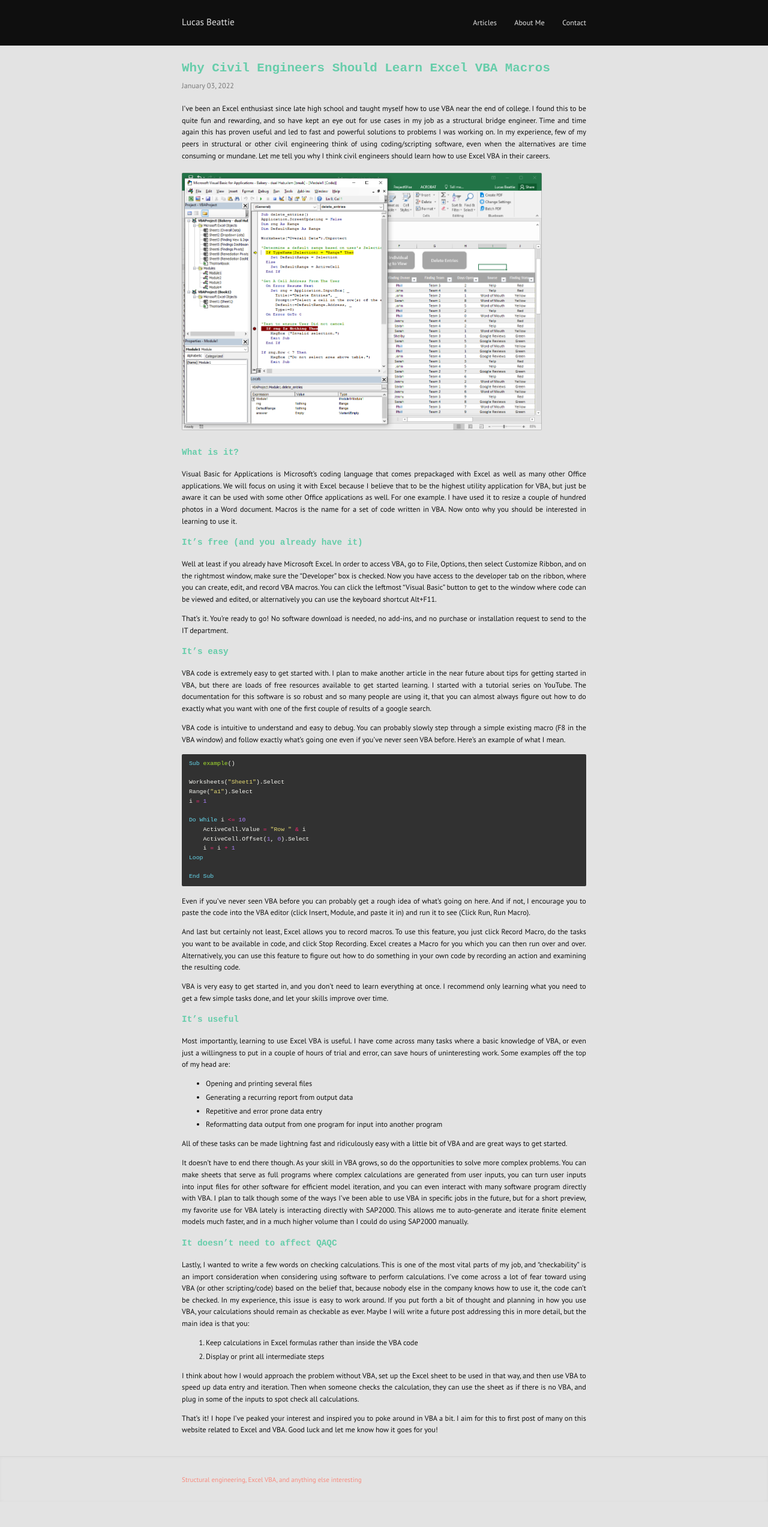
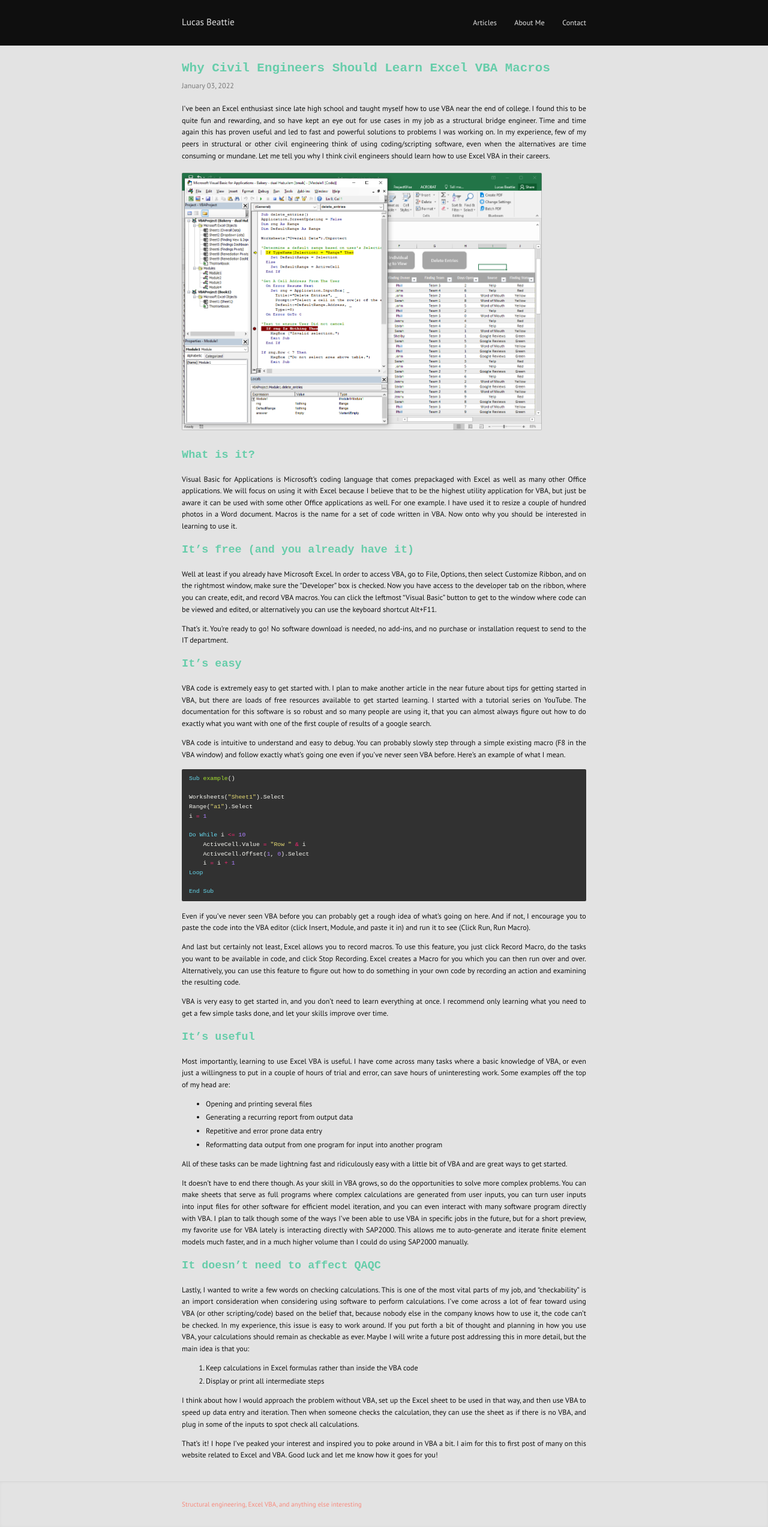
Before and after one commit to labeattie/lucasbeattiedotcom, a Jekyll site: the page built from _posts/2022-01-03-why-civil-engineers-vba.md, in a window 1280 px wide. Shown: the whole page at 60% size. Built offline with Jekyll 4.4.1, drawn with Linux system fonts in a browser that asks for light colours; before the commit the page ends 2503 px from its top, so only the background shows below that.

Commit message:
header font

```diff
--- a/_posts/2022-01-03-why-civil-engineers-vba.md
+++ b/_posts/2022-01-03-why-civil-engineers-vba.md
@@ -10,17 +10,17 @@ I've been an Excel enthusiast since late high school and taught myself how to us
 
 ![VBA](/assets/vba generic.png){: width="600" }
 
-### What is it?
+## What is it?
 
 Visual Basic for Applications is Microsoft's coding language that comes prepackaged with Excel as well as many other Office applications. We will focus on using it with Excel because I believe that to be the highest utility application for VBA, but just be aware it can be used with some other Office applications as well. For one example. I have used it to resize a couple of hundred photos in a Word document. Macros is the name for a set of code written in VBA. Now onto why you should be interested in learning to use it.
 
-### It's free (and you already have it)
+## It's free (and you already have it)
 
 Well at least if you already have Microsoft Excel. In order to access VBA, go to File, Options, then select Customize Ribbon, and on the rightmost window, make sure the "Developer" box is checked. Now you have access to the developer tab on the ribbon, where you can create, edit, and record VBA macros. You can click the leftmost "Visual Basic" button to get to the window where code can be viewed and edited, or alternatively you can use the keyboard shortcut Alt+F11.
 
 That's it. You're ready to go! No software download is needed, no add-ins, and no purchase or installation request to send to the IT department.
 
-### It's easy
+## It's easy
 
 VBA code is extremely easy to get started with. I plan to make another article in the near future about tips for getting started in VBA, but there are loads of free resources available to get started learning. I started with a tutorial series on YouTube. The documentation for this software is so robust and so many people are using it, that you can almost always figure out how to do exactly what you want with one of the first couple of results of a google search.
 
@@ -48,7 +48,7 @@ And last but certainly not least, Excel allows you to record macros. To use this
 
 VBA is very easy to get started in, and you don't need to learn everything at once. I recommend only learning what you need to get a few simple tasks done, and let your skills improve over time.
 
-### It's useful
+## It's useful
 
 Most importantly, learning to use Excel VBA is useful. I have come across many tasks where a basic knowledge of VBA, or even just a willingness to put in a couple of hours of trial and error, can save hours of uninteresting work. Some examples off the top of my head are:
 
@@ -61,7 +61,7 @@ All of these tasks can be made lightning fast and ridiculously easy with a littl
 
 It doesn't have to end there though. As your skill in VBA grows, so do the opportunities to solve more complex problems. You can make sheets that serve as full programs where complex calculations are generated from user inputs, you can turn user inputs into input files for other software for efficient model iteration, and you can even interact with many software program directly with VBA. I plan to talk though some of the ways I've been able to use VBA in specific jobs in the future, but for a short preview, my favorite use for VBA lately is interacting directly with SAP2000. This allows me to auto-generate and iterate finite element models much faster, and in a much higher volume than I could do using SAP2000 manually.
 
-### It doesn't need to affect QAQC
+## It doesn't need to affect QAQC
 
 Lastly, I wanted to write a few words on checking calculations. This is one of the most vital parts of my job, and "checkability" is an import consideration when considering using software to perform calculations. I've come across a lot of fear toward using VBA (or other scripting/code) based on the belief that, because nobody else in the company knows how to use it, the code can't be checked. In my experience, this issue is easy to work around. If you put forth a bit of thought and planning in how you use VBA, your calculations should remain as checkable as ever. Maybe I will write a future post addressing this in more detail, but the main idea is that you:
 1.	Keep calculations in Excel formulas rather than inside the VBA code
```
